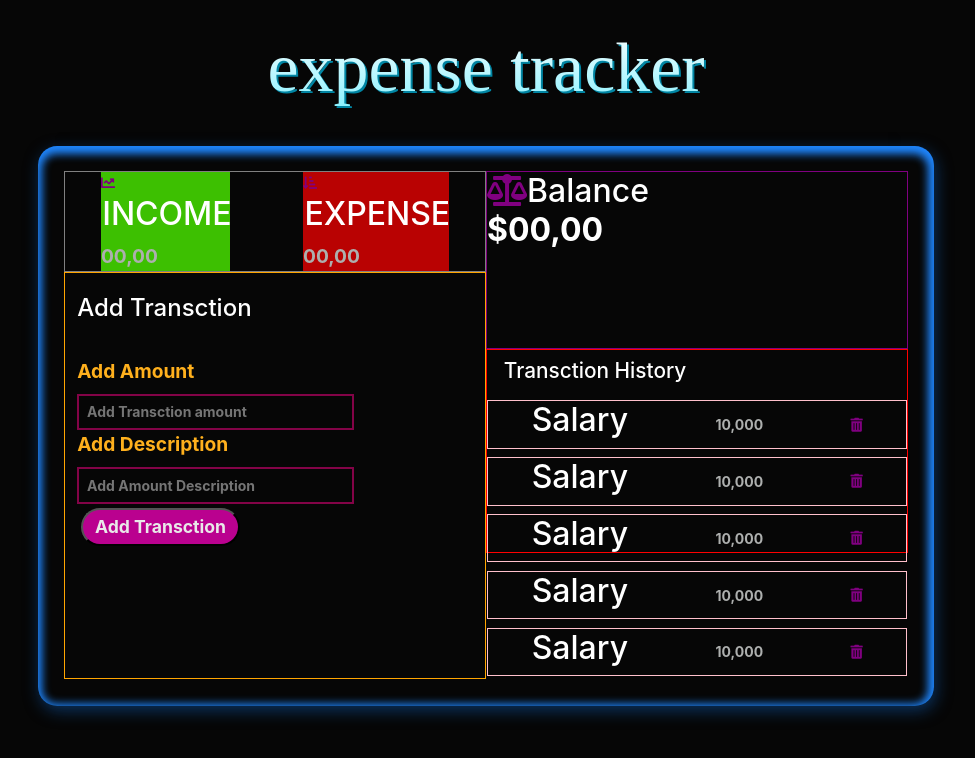
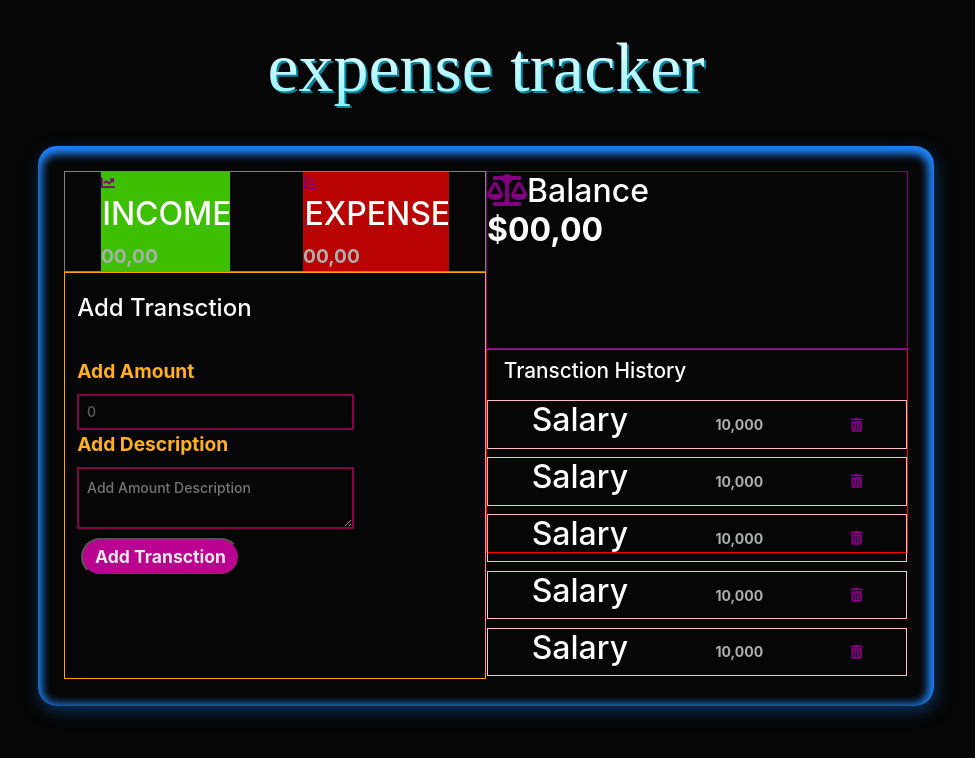
Before and after one commit to shahzain-lab/expense-tracker, a React (Create React App) app: page / in a window 1280 px wide. Shown: the top 758 px of the page, without its empty margins (154-1129 px from the left). Built offline with nearby package versions, Linux system fonts and the light colour scheme; a web font is replaced by a local one.

Commit message:
config types

```diff
--- a/src/components/AddTrans.tsx
+++ b/src/components/AddTrans.tsx
@@ -13,14 +13,18 @@ export const AddTrans = () => {
                 <label>Add Amount</label>
                 <br />
                 <input
+                value={amount}
+                onChange={e => setAmount(e.target.value)}
                  type="number"
                  placeholder="Add Transction amount"
                 />
                 <br />
                 <label>Add Description</label>
                 <br />
-                <input
-                 type="text"
+                <textarea
+                 name="text"
+                 value={description}
+                 onChange={e => setDescription(e.target.value)}
                  placeholder="Add Amount Description"
                 />
                 <br />
--- a/src/components/style.css
+++ b/src/components/style.css
@@ -54,13 +54,14 @@ form label{
     font-size: 1.2rem;
     color: #ffb01d;
 }
-form input{
+form input, textarea{
     width: 70%;
     height: 20%;
     padding: 2%;
     color: #606060;
     background: transparent;
     border: 2px solid rgb(131, 3, 71);
+    font-weight: 500;
 }
 .Addhead{
     font-size: 1.5rem;
```
Also changed, not shown: src/components/context/GlobalState.tsx (added, +24 -0 lines), 1 other file (tests, documents, lock files or other folders).
